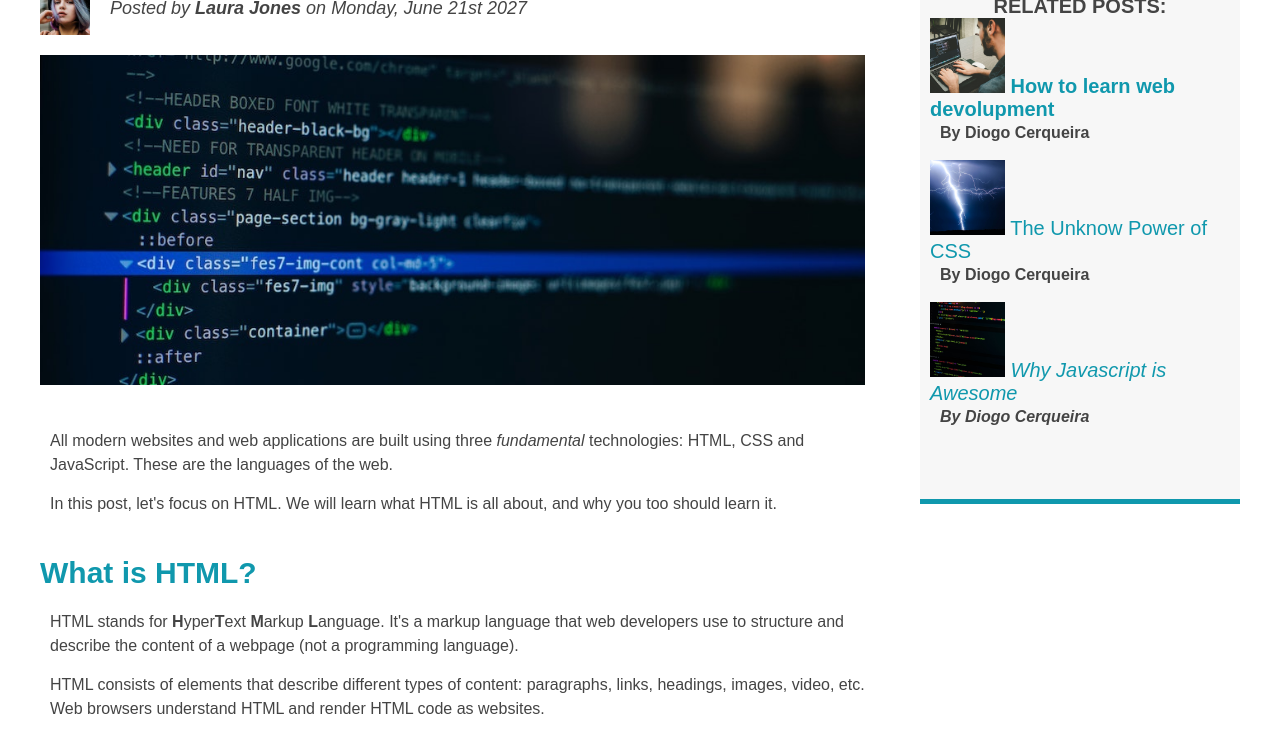
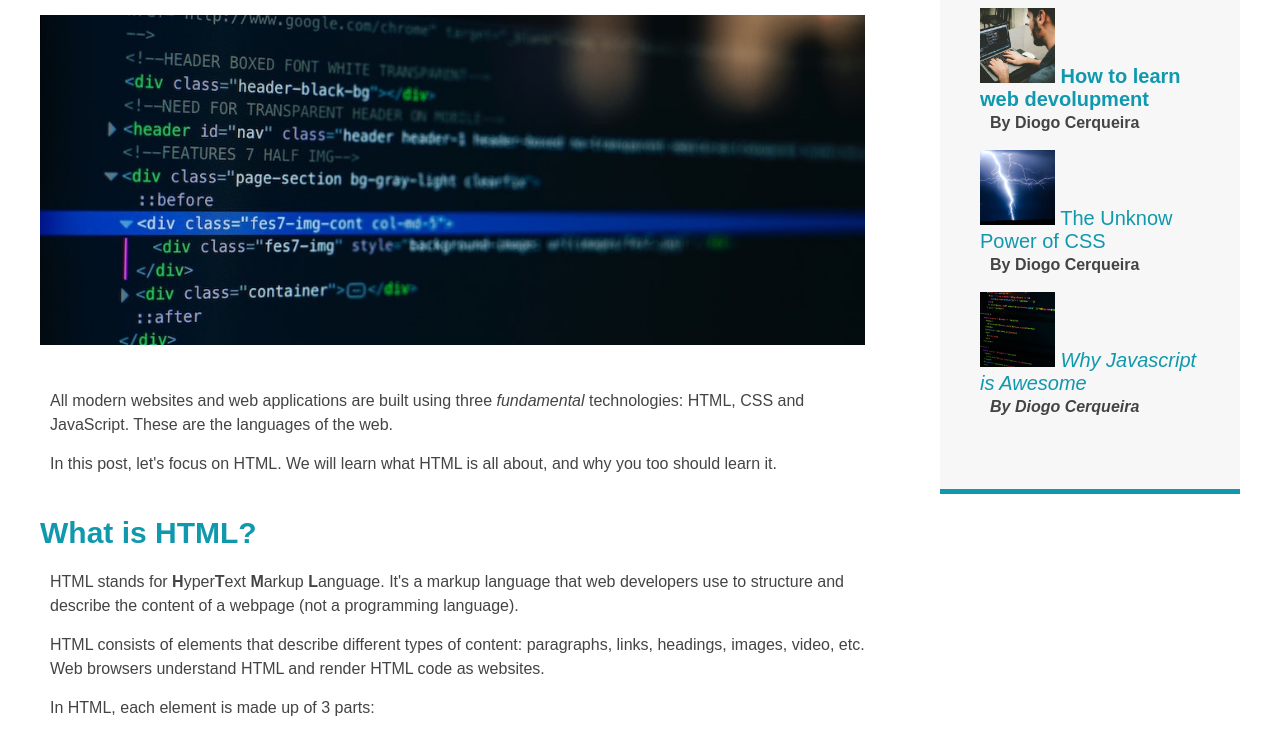
Before and after one commit to DiogoCerqueira/FirstPage-HTML5, a plain HTML site: page index.html in a window 1280 px wide. Shown: the part 250-982 px from the top of the page. Drawn offline with Linux system fonts and the light colour scheme.

Commit message:
Update style.css

```diff
--- a/style.css
+++ b/style.css
@@ -1,6 +1,7 @@
 * {
   margin: 0;
   padding: 0;
+  box-sizing: border-box;
 }
 
 body {
@@ -33,7 +34,7 @@ aside {
   background-color: #f7f7f7;
   border-top: 5px solid #1098ad;
   border-bottom: 5px solid #1098ad;
-  padding: 50px 10px;
+  padding: 50px 40px;
 }
 
 article {
@@ -66,6 +67,7 @@ h4 {
   font-size: 20px;
   text-transform: uppercase;
   text-align: center;
+  margin-bottom: 30px;
 }
 
 p {
```
